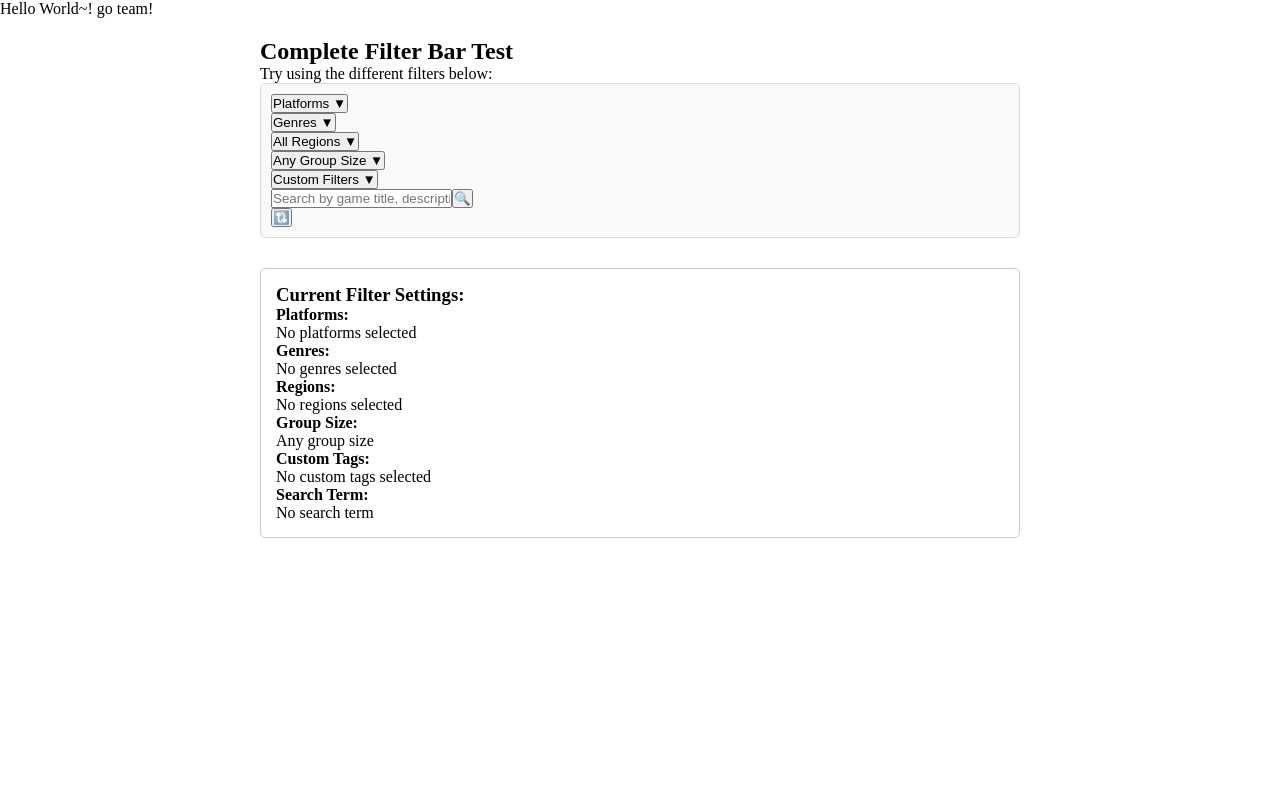
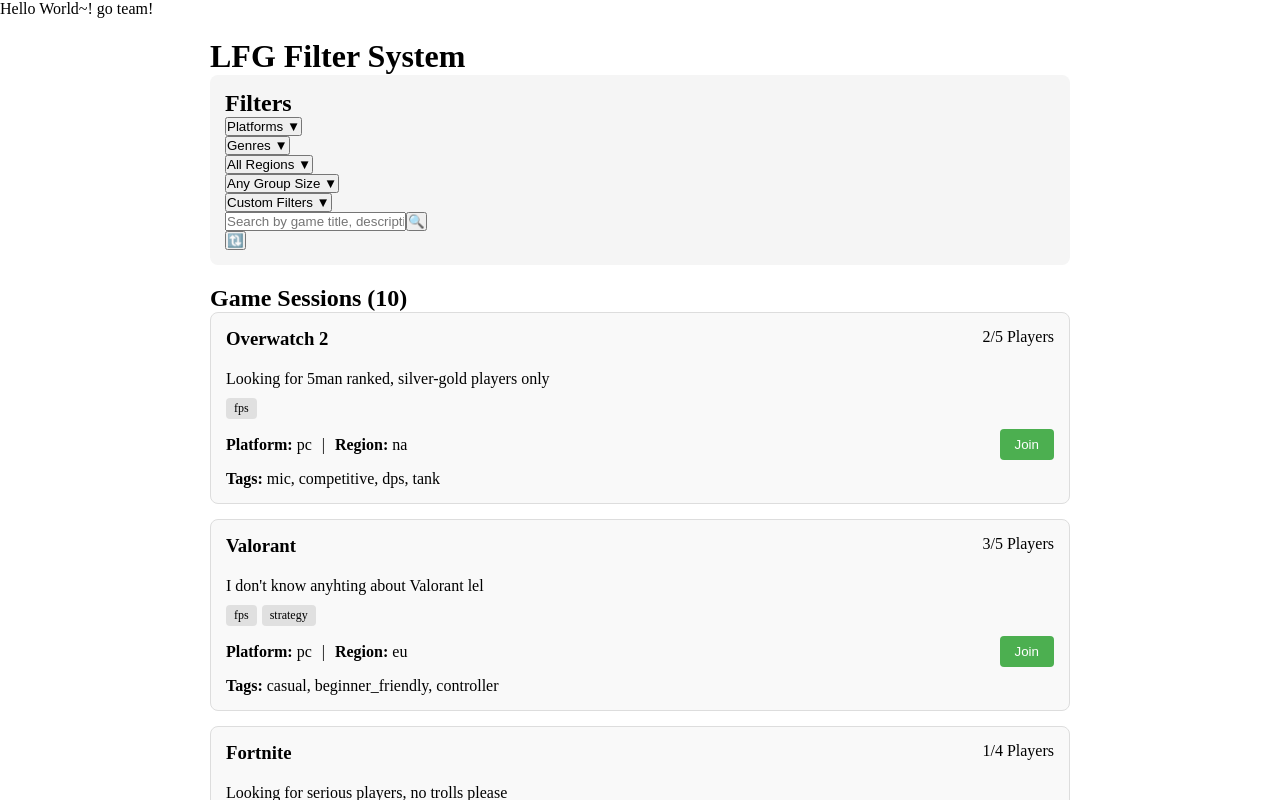
Before and after one commit to vayntail/coneko-frontend, a React (Vite) app: page / in a window 1280 px wide. Shown: the top 800 px of the page. Built offline with nearby package versions, Linux system fonts and the light colour scheme.

Commit message:
Added the completedFilterSystem (for now) a testGameSession (for testing purposes) updated FilterContext.jsx search had several erros causing search results to not be what was expected, also fixed a bug in SearchBar.jsx

```diff
--- a/src/App.jsx
+++ b/src/App.jsx
@@ -1,4 +1,5 @@
-import TestFilterBar from "./components/test/TestFilterBar";
+// import TestFilterBar from "./components/test/TestFilterBar";
+import CompleteFilterSystemTest from "./components/test/CompleteFilterSystemTest";
 
 /* Testing Imports */
 // import TestDropdown from "./components/test/TestDropdown";
@@ -10,7 +11,8 @@
   return (
     <>
       <div>Hello World~! go team!</div>
-      <TestFilterBar />
+      {/* <TestFilterBar /> */}
+      <CompleteFilterSystemTest />
     </>
   );
 }
--- a/src/components/filters/SearchBar.jsx
+++ b/src/components/filters/SearchBar.jsx
@@ -51,7 +51,7 @@
 
   const handleClear = () => {
     setInputValue(""); //Clear the input field
-    searchTerm(""); //Clear the actual search term
+    setSearchTerm(""); //Clear the actual search term
   };
 
   return (
--- /dev/null
+++ b/src/components/test/CompleteFilterSystemTest.jsx
@@ -0,0 +1,35 @@
+// src/components/CompleteFilterSystemTest.jsx
+
+import { FilterProvider } from "../../context/FilterContext";
+import FilterBar from "../filters/FilterBar";
+import GameSessionList from "./TestGameSessionList";
+
+/**
+ * Component to test the complete filter system
+ * Shows the filter bar and the filtered game sessions
+ */
+const CompleteFilterSystemTest = () => {
+  return (
+    <FilterProvider>
+      <div style={{ padding: "20px", maxWidth: "900px", margin: "0 auto" }}>
+        <h1>LFG Filter System</h1>
+
+        <div
+          style={{
+            backgroundColor: "#f5f5f5",
+            padding: "15px",
+            borderRadius: "8px",
+            marginBottom: "20px",
+          }}
+        >
+          <h2>Filters</h2>
+          <FilterBar />
+        </div>
+
+        <GameSessionList />
+      </div>
+    </FilterProvider>
+  );
+};
+
+export default CompleteFilterSystemTest;
--- /dev/null
+++ b/src/components/test/TestGameSessionList.jsx
@@ -0,0 +1,132 @@
+import { useFilters } from "../../context/FilterContext";
+
+/**
+ * Simple component to display a single game session card
+ */
+const GameSessionCard = ({ session }) => {
+  // Helper function to format the player count
+  const formatPlayerCount = () => {
+    return `${session.currentPlayers}/${session.maxPlayers}`;
+  };
+
+  return (
+    <div
+      className="gameCard"
+      style={{
+        border: "1px solid #ddd",
+        borderRadius: "8px",
+        padding: "15px",
+        marginBottom: "15px",
+        backgroundColor: "#f9f9f9",
+      }}
+    >
+      <div style={{ display: "flex", justifyContent: "space-between" }}>
+        <h3 style={{ margin: "0 0 10px 0" }}>{session.title}</h3>
+        <span>{formatPlayerCount()} Players</span>
+      </div>
+
+      <p style={{ margin: "10px 0" }}>{session.description}</p>
+
+      <div
+        style={{
+          display: "flex",
+          flexWrap: "wrap",
+          gap: "5px",
+          marginBottom: "10px",
+        }}
+      >
+        {/* Display genres */}
+        {session.genres &&
+          session.genres.map((genre) => (
+            <span
+              key={genre}
+              style={{
+                backgroundColor: "#e0e0e0",
+                padding: "3px 8px",
+                borderRadius: "4px",
+                fontSize: "12px",
+              }}
+            >
+              {genre}
+            </span>
+          ))}
+      </div>
+
+      <div
+        style={{
+          display: "flex",
+          justifyContent: "space-between",
+          alignItems: "center",
+        }}
+      >
+        <div>
+          <strong>Platform:</strong> {session.platform}
+          <span style={{ margin: "0 10px" }}>|</span>
+          <strong>Region:</strong> {session.region}
+        </div>
+
+        <button
+          style={{
+            backgroundColor: "#4CAF50",
+            color: "white",
+            border: "none",
+            padding: "8px 15px",
+            borderRadius: "4px",
+            cursor: "pointer",
+          }}
+        >
+          Join
+        </button>
+      </div>
+
+      {/* Display custom tags if present */}
+      {session.customTags && session.customTags.length > 0 && (
+        <div style={{ marginTop: "10px" }}>
+          <strong>Tags:</strong> {session.customTags.join(", ")}
+        </div>
+      )}
+    </div>
+  );
+};
+
+/**
+ * Component to display a list of filtered game sessions
+ */
+const GameSessionList = () => {
+  // Get filtered sessions and loading state from context
+  const { filteredSessions, isLoading } = useFilters();
+
+  // If still loading, show loading message
+  if (isLoading) {
+    return <div>Loading game sessions...</div>;
+  }
+
+  // If no sessions match filters, show message
+  if (filteredSessions.length === 0) {
+    return (
+      <div
+        style={{
+          textAlign: "center",
+          padding: "30px",
+          backgroundColor: "#f0f0f0",
+          borderRadius: "8px",
+        }}
+      >
+        <h3>No matching game sessions found</h3>
+        <p>Try adjusting your filters to see more results.</p>
+      </div>
+    );
+  }
+
+  // Render the list of session cards
+  return (
+    <div className="game-session-list">
+      <h2>Game Sessions ({filteredSessions.length})</h2>
+      {filteredSessions.map((session) => (
+        <GameSessionCard key={session.id} session={session} />
+      ))}
+    </div>
+  );
+};
+
+export default GameSessionList;
--- a/src/context/FilterContext.jsx
+++ b/src/context/FilterContext.jsx
@@ -92,10 +92,10 @@
     //Start with all sessions
     let results = [...allSessions];
 
-    //Platform Filter
+    //Filter by platforms - if any platforms are selected
     if (platforms.length > 0) {
       results = results.filter((session) =>
-        platforms.includes(session.platforms)
+        platforms.includes(session.platform)
       );
     }
 
@@ -128,19 +128,19 @@
     // Filter by group size - if a group size is selected
     if (groupSize) {
       results = results.filter((session) => {
-        // Calculate available slots
-        const availableSlots = session.maxPlayers - session.currentPlayers;
+        // Get the maximum player capacity
+        const maxCapacity = session.maxPlayers;
 
         // Apply different filters based on group size selection
         switch (groupSize) {
           case "any":
             return true; // Match everything
           case "small":
-            return availableSlots > 0 && availableSlots <= 2;
+            return maxCapacity <= 2; // For small groups (1-2 players)
           case "medium":
-            return availableSlots > 2 && availableSlots <= 5;
+            return maxCapacity > 2 && maxCapacity <= 5; // For medium groups (2-5 players)
           case "large":
-            return availableSlots > 5;
+            return maxCapacity > 5; // For large groups (5+ players)
           default:
             return true;
         }
@@ -152,12 +152,10 @@
       const term = searchTerm.toLowerCase().trim();
       results = results.filter(
         (session) =>
-          // Search in title, description, and invite code
+          // Search in title and description
           (session.title && session.title.toLowerCase().includes(term)) ||
           (session.description &&
-            session.description.toLowerCase().includes(term)) ||
-          (session.inviteCode &&
-            session.inviteCode.toLowerCase().includes(term))
+            session.description.toLowerCase().includes(term))
       );
     }
 
@@ -198,6 +196,11 @@
     groupSizeOptions,
     customTagOptions,
 
+    //Session data
+    allSessions,
+    filteredSessions,
+    isLoading,
+
     // Reset function
     resetFilters,
   };
```
